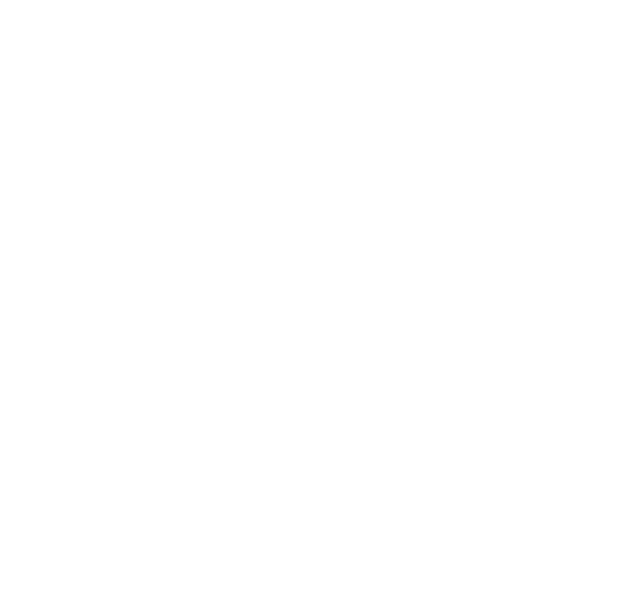
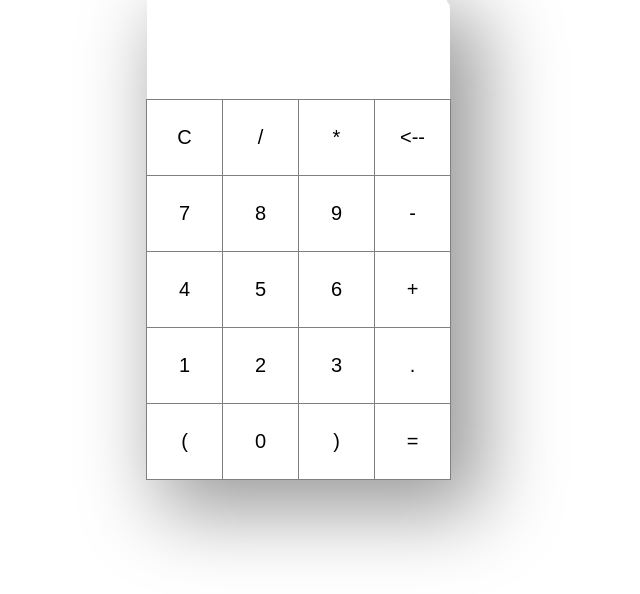
Before and after one commit to acciojob/calculator-Srihari1798, a website: page main.html in a window 1280 px wide. Shown: the whole page, without its empty margins (237-877 px from the left). Drawn offline with Linux system fonts and the light colour scheme.

Commit message:
created a submission

```diff
--- a/main.html
+++ b/main.html
@@ -8,6 +8,43 @@
 
 <body>
 	<!-- the entire body must be written by student -->
+	<div class="container" >
+	<div  class ="result">
+		<input id="input" >
+	</div>
+		<div class="buttons">
+			<div class="row">
+				<button id="clear">C</button>
+				<button id="divide">/</button>
+				<button id="multiply">*</button>
+				<button><--</button>
+			</div>
+			<div class="row">
+				<button id="block7">7</button>
+				<button id="block8">8</button>
+				<button id="block9">9</button>
+				<button id="minus">-</button>
+			</div>
+			<div class="row">
+				<button id="block4">4</button>
+				<button id="block5">5</button>
+				<button id="block6">6</button>
+				<button id="plus">+</button>
+			</div>
+			<div class="row">
+				<button id="block3">1</button>
+				<button id="block2">2</button>
+				<button id="block3">3</button>
+				<button id="dot">.</button>
+			</div>
+			<div class="row">
+				<button>(</button>
+				<button id="block0">0</button>
+				<button>)</button>
+				<button id="ans">=</button>
+			</div>
+		</div>
+	</div>
     <script type="text/javascript" src="./script.js">
 </script>
 
--- a/script.js
+++ b/script.js
@@ -1 +1,15 @@
 //your code here
+var buttons = document.getElementByTagName('buttons');
+var input = document.getElementById('input');
+ for(var i=0;i<buttons.length;i++){
+	 buttons[i].onclick=function();{
+	 var result = this.innerText;
+	 updateDisplay(result);
+	 }
+ }
+function updateDisplay(result){
+	var currentDisplay =input.innerText
+	if(currentDisplay=="0"){
+
+	}
+}
--- a/styles.css
+++ b/styles.css
@@ -1,2 +1,45 @@
 
 /* Your CSS Code here. */
+*{
+	margin:0;
+	padding:0;
+	box-sizing:border-box;
+}
+.container{
+	position:absolute;
+	left:30%;
+	top:50%
+    transform:translate(-30%,-50%);
+	border-radius:8px 8px 0 0 ;
+	outline:none;
+	background:white;
+	box-shadow: 22px 22px 80px 10px rgba(0,0,0,0.4);
+}
+.buttons{
+	display:flex;
+	flex-direction:column;
+	flex-wrap:wrap;
+	gap:1px;
+}
+.row{
+	display:flex;
+	justify-content:space-around;
+	gap:1px;
+}
+ .row button{
+    width: 75px;
+    height: 75px;
+    border-radius: 0 0 0 0;
+    outline: 1px solid gray;
+	 background:white;
+    border: none;
+    font-size: 20px;
+    text-align: center;
+    transition: 0.2s all linear;
+}
+#input{
+	outline:none;
+	border:none;
+	width:300px;
+	height:100px
+}
```
